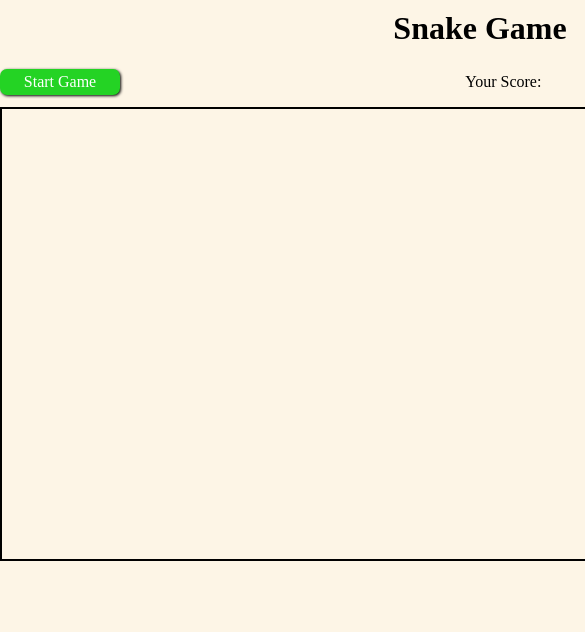
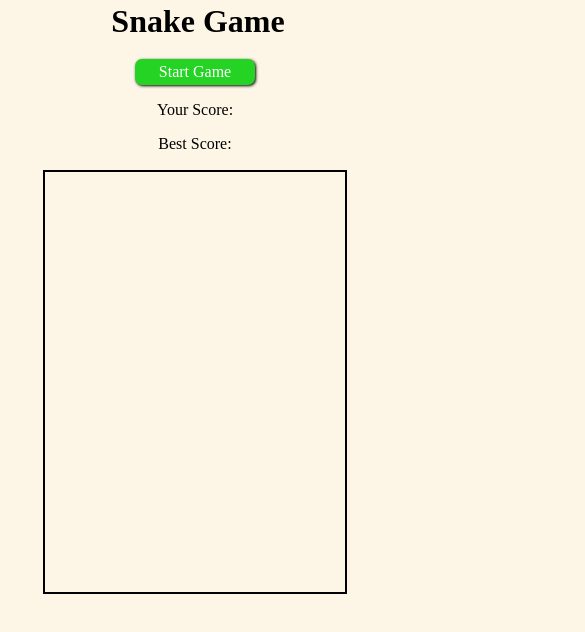
Before and after one commit to PandaLoop-Anar/snake-game, a plain HTML site: page index.html in a window 390 px wide. Shown: the top 632 px of the page, 585 px wide, since content can reach past the window. Drawn offline with Linux system fonts and the light colour scheme.

Commit message:
added responsive css link

```diff
--- a/index.html
+++ b/index.html
@@ -6,6 +6,7 @@
     <meta name="viewport" content="width=device-width, initial-scale=1.0" />
     <title>Document</title>
     <link rel="stylesheet" href="./style.css" />
+    <link rel="stylesheet" href="./responsive.style.css">
     <script type="module" src="./index.js" defer></script>
   </head>
   <body>
```
